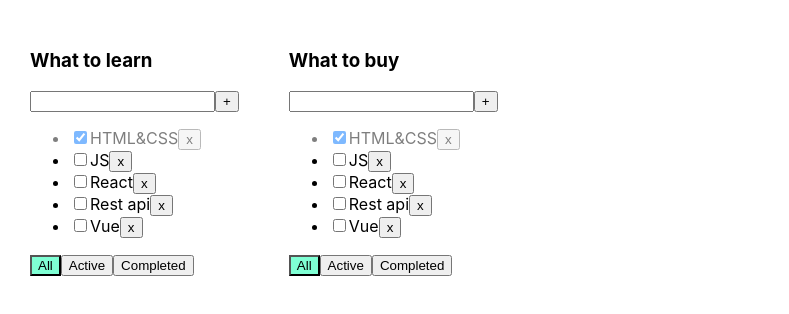
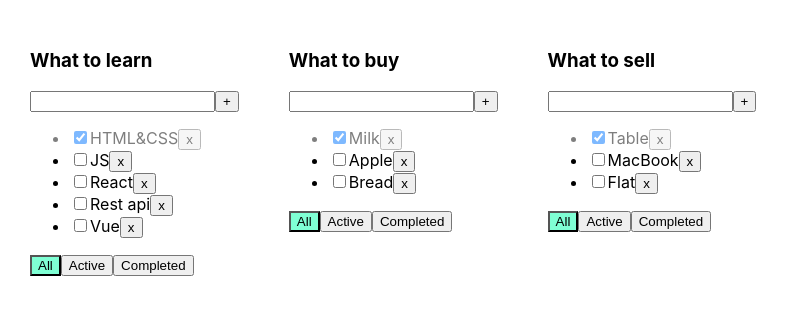
Before and after one commit to julimorozova/TODOS, a React (Create React App) app: page / in a window 1280 px wide. Shown: the top 314 px of the page, without its empty margins (0-789 px from the left). Built offline with nearby package versions, Linux system fonts and the light colour scheme.

Commit message:
refactoring app for using 2 todolists

```diff
--- a/src/App.tsx
+++ b/src/App.tsx
@@ -14,100 +14,117 @@ export type TodoListType = {
     title: string
     filter: FilterValueType
 }
-export type TodoListsType = Array<TodoListType>
+
+type TaskStateType = {
+    [todoListID: string]: Array<TaskType>
+}
 function App() {
     // BLL:
-    const todoListTitle: string = "What to learn";
 
-    /*let tasks: Array<TaskType> = [
-        {id: 1, title: "HTML&CSS", isDone: true},
-        {id: 2, title: "JS", isDone: true},
-        {id: 3, title: "React", isDone: false},
-        {id: 4, title: "Rest api", isDone: false},
-        {id: 5, title: "Vue", isDone: true},
-    ]
-    */
-    const [todoLists, setTodoLists] = useState<TodoListsType>([
+    const todoListID_1 = v1()
+    const todoListID_2 = v1()
+    const todoListID_3 = v1()
+
+    const [todoLists, setTodoLists] = useState<Array<TodoListType>>([
         {
-            id: v1(),
+            id: todoListID_1,
             title: "What to learn",
             filter: "all"
         },
         {
-            id: v1(),
+            id: todoListID_2,
             title: "What to buy",
+            filter: "all"
+        },
+        {
+            id: todoListID_3,
+            title: "What to sell",
             filter: "all"
         }
     ])
-    // функция для изменения state
-    const [tasks, setTasks] = useState<Array<TaskType>>([
+    const [tasks, setTasks] = useState<TaskStateType>({
+        [todoListID_1]: [
             {id: v1(), title: "HTML&CSS", isDone: true},
             {id: v1(), title: "JS", isDone: false},
             {id: v1(), title: "React", isDone: false},
             {id: v1(), title: "Rest api", isDone: false},
             {id: v1(), title: "Vue", isDone: false},
-    ])
-    const removeTask = (taskID: string) => {
-        setTasks(tasks.filter(task => task.id !== taskID)) // true || false
+        ],
+        [todoListID_2]: [
+            {id: v1(), title: "Milk", isDone: true},
+            {id: v1(), title: "Apple", isDone: false},
+            {id: v1(), title: "Bread", isDone: false},
+        ],
+        [todoListID_3]: [
+            {id: v1(), title: "Table", isDone: true},
+            {id: v1(), title: "MacBook", isDone: false},
+            {id: v1(), title: "Flat", isDone: false},
+        ]
+    })
+
+    const removeTask = (taskID: string, todoListID: string) => {
+        const tasksFromTodoList = tasks[todoListID]
+        const filteredTasks = tasksFromTodoList.filter(task => task.id !== taskID)
+        const copyTasks = {...tasks}
+        copyTasks[todoListID] = filteredTasks
+        setTasks({...copyTasks})
+
+        // setTasks({...tasks, [todoListID]: tasks[todoListID].filter(task => task.id !== taskID)})
+    }
+    const changeFilter = (filter: FilterValueType, todoListID: string) => {
+        setTodoLists(todoLists.map(tl => tl.id === todoListID ? {...tl, filter} : tl))
+    }
+    const addTask = (title: string, todoListID: string) => {
+        let newTask: TaskType = {id: v1(), title, isDone: false}
+        const tasksFromTodoList = tasks[todoListID]
+        const updateTasks = [newTask, ...tasksFromTodoList]
+        const copyTasks = {...tasks}
+        copyTasks[todoListID] = updateTasks
+        setTasks(copyTasks)
+
+        // setTasks({...tasks, [todoListID]: [newTask, ...tasksFromTodoList]})
+    }
+    const changeStatus = (taskId: string, isDone: boolean, todoListID: string) => {
+        const tasksFromTodoList = tasks[todoListID]
+        const updateTasks = tasksFromTodoList.map(t => t.id === taskId ? {...t, isDone} : t)
+        const copyTasks = {...tasks}
+        copyTasks[todoListID] = updateTasks
+        setTasks(copyTasks)
+
+        // setTasks({...tasks, [todoListID]: tasks[todoListID].map(t => t.id === taskId ? {...t, isDone} : t)})
     }
 
-    const [filter, setFilter] = useState<FilterValueType>("all");
-    const changeFilter = (filter: FilterValueType) => {
-        setFilter(filter)
-    }
-    const addTask = (title: string) => {
-        let task = {id: v1(), title: title, isDone: false}
-        let newTasks: Array<TaskType> = [task, ...tasks] // new Array
-        setTasks(newTasks)
-    }
-    // console.log(tasks)
-    const getTasksForRender = () => {
-        switch (filter) {
+    const getTasksForRender = (todoList: TodoListType) => {
+        switch (todoList.filter) {
             case "active":
-                return tasks.filter(t => !t.isDone)
+                return tasks[todoList.id].filter(t => !t.isDone)
             case "completed":
-                return tasks.filter(t => t.isDone)
+                return tasks[todoList.id].filter(t => t.isDone)
             default:
-                return tasks
+                return tasks[todoList.id]
         }
     }
-    const tasksForRender = getTasksForRender();
 
-    const changeStatus = (taskId: string, isDone: boolean) => {
-        let task = tasks.find( t => t.id === taskId )
-        if(task) {
-            task.isDone = isDone;
-        }
-        setTasks([...tasks])
-    }
+    const todoListsComponents = todoLists.map(tl => {
+        const tasksForRender = getTasksForRender(tl);
 
-    // UI:
-    return (
-        <div className="App">
-            {
-                todoLists.map(tl => {
         return <TodoList
-                        key={tl.id}
-                        id={tl.id}
+            key={ tl.id }
+            id={ tl.id }
             title = { tl.title }
             tasks = { tasksForRender }
             removeTask = { removeTask }
             changeFilter={ changeFilter }
             addTask = { addTask }
             changeTaskStatus = { changeStatus }
-                        filter = {tl.filter}
+            filter = { tl.filter }
         />
     })
-            }
-            {/*<TodoList*/}
-            {/*    title = { todoListTitle }*/}
-            {/*    tasks = { tasksForRender }*/}
-            {/*    removeTask = { removeTask }*/}
-            {/*    changeFilter={ changeFilter }*/}
-            {/*    addTask = { addTask }*/}
-            {/*    changeTaskStatus = { changeStatus }*/}
-            {/*    filter = {filter}*/}
-            {/*/>*/}
+
+    // UI:
+    return (
+        <div className="App">
+            { todoListsComponents }
         </div>
     );
 }
--- a/src/components/TodoList/TodoList.tsx
+++ b/src/components/TodoList/TodoList.tsx
@@ -9,10 +9,10 @@ type TodoListPropsType = {
     id: string
     title: string
     tasks: Array<TaskType>
-    removeTask: (taskID: string) => void
-    changeFilter: (filter: FilterValueType) => void
-    addTask: (title: string) => void
-    changeTaskStatus: (taskId: string, isDone: boolean) => void
+    removeTask: (taskID: string, todoListID: string) => void
+    changeFilter: (filter: FilterValueType, todoListID: string) => void
+    addTask: (title: string, todoListID: string) => void
+    changeTaskStatus: (taskId: string, isDone: boolean, todoListID: string) => void
     filter: FilterValueType
 }
 
@@ -21,7 +21,7 @@ export const TodoList = (props: TodoListPropsType) => {
     const [error, setError] = useState<string | null>(null);
     const addTask = () => {
         if(title.trim() !== "") {
-            props.addTask(title.trim());
+            props.addTask(title.trim(), props.id);
             setTitle("");
         } else {
             setError("Title is required")
```
Lines whose indentation alone changed are shown as unchanged.
